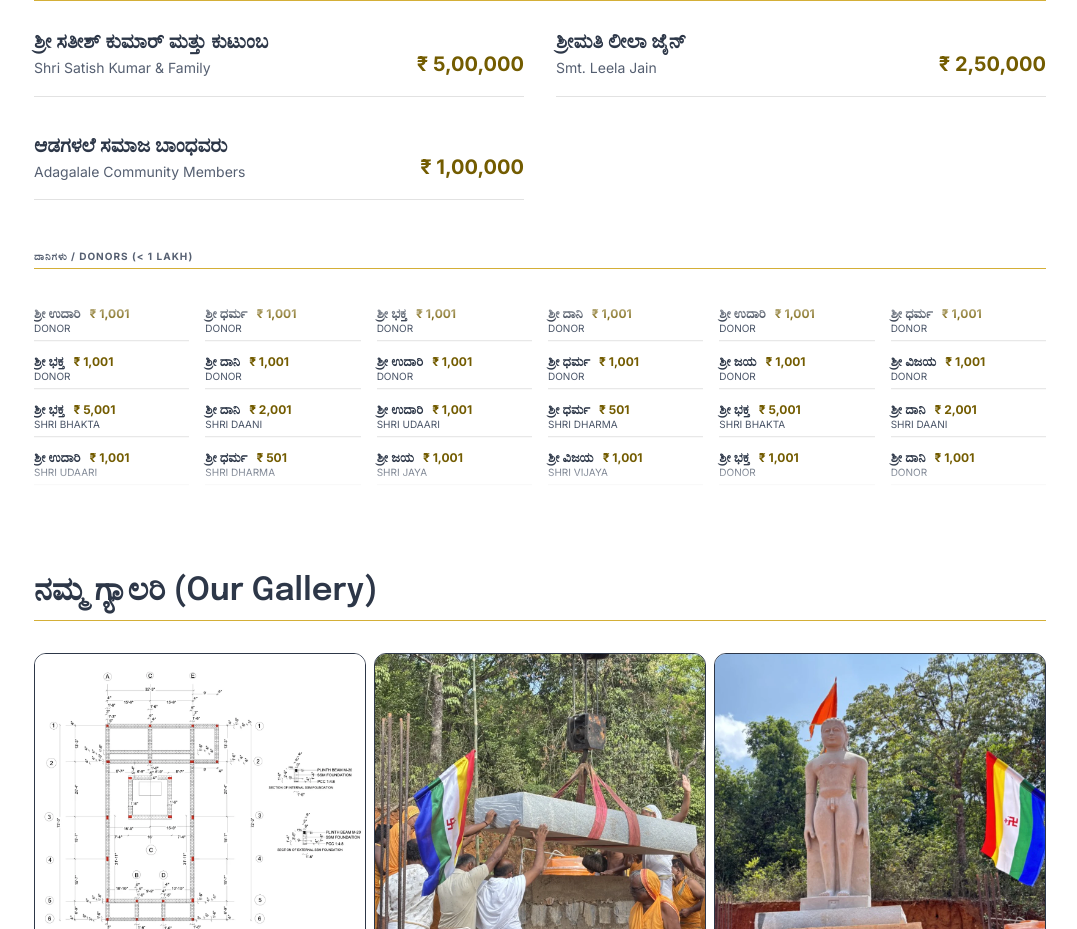
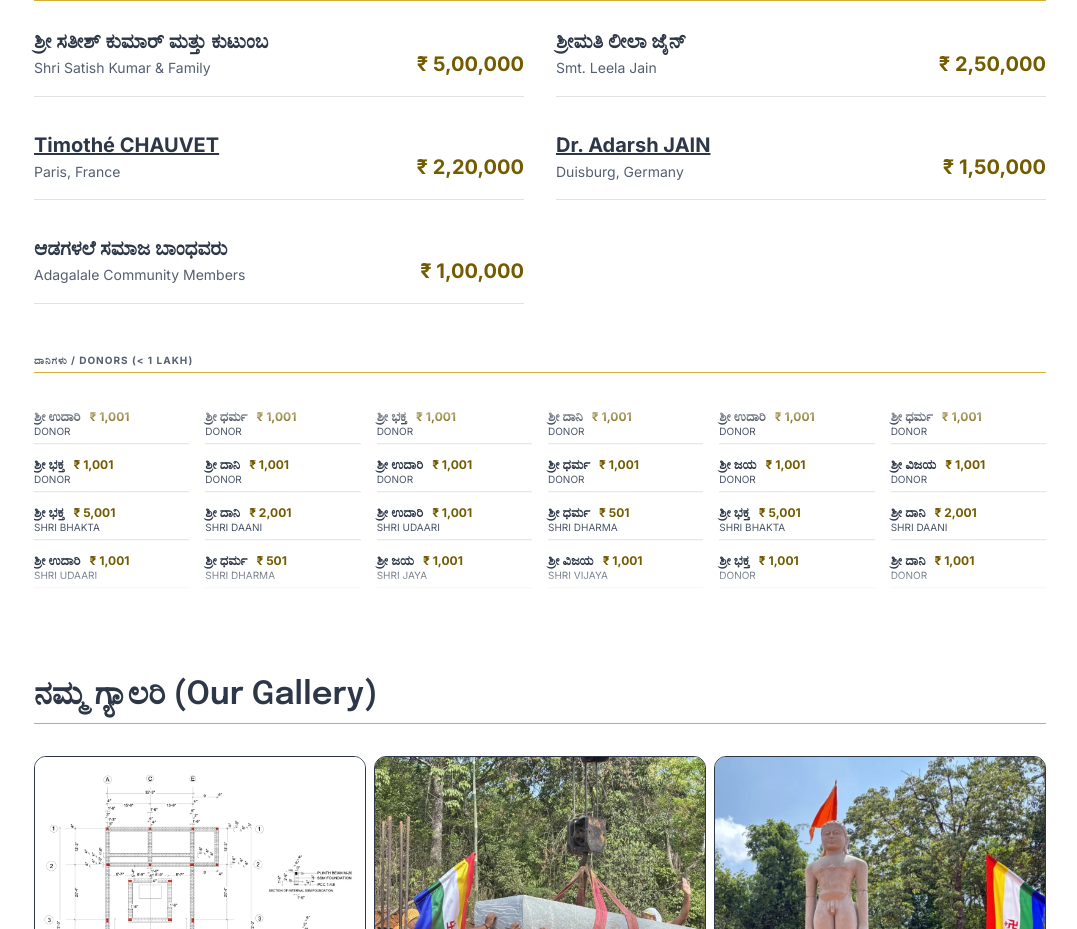
Before and after one commit to timothechauvet/sdjsac.in, a Next.js app: page / in a window 1280 px wide. Shown: the part 2700-3629 px from the top of the page, without its empty margins (100-1177 px from the left). Built offline with nearby package versions, Linux system fonts and the light colour scheme.

Commit message:
:sparkles: Add new major donors: Timothé CHAUVET and Dr. Adarsh JAIN

```diff
--- a/app/page.js
+++ b/app/page.js
@@ -222,6 +222,8 @@ export default function Home() {
             <div className="donor-major-grid">
               <DonorMajor nameKn="ಶ್ರೀ ಸತೀಶ್ ಕುಮಾರ್ ಮತ್ತು ಕುಟುಂಬ" nameEn="Shri Satish Kumar & Family" amount="₹ 5,00,000" />
               <DonorMajor nameKn="ಶ್ರೀಮತಿ ಲೀಲಾ ಜೈನ್" nameEn="Smt. Leela Jain" amount="₹ 2,50,000" />
+              <DonorMajor nameKn="Timothé CHAUVET" nameEn="Paris, France" amount="₹ 2,20,000" link="https://timothechau.vet" />
+              <DonorMajor nameKn="Dr. Adarsh JAIN" nameEn="Duisburg, Germany" amount="₹ 1,50,000" link="https://adarshjain.de" />
               <DonorMajor nameKn="ಆಡಗಳಲೆ ಸಮಾಜ ಬಾಂಧವರು" nameEn="Adagalale Community Members" amount="₹ 1,00,000" />
             </div>
           </div>
@@ -408,11 +410,19 @@ function BankField({ label, value }) {
   );
 }
 
-function DonorMajor({ nameKn, nameEn, amount }) {
+function DonorMajor({ nameKn, nameEn, amount, link }) {
   return (
     <div className="donor-major-item">
       <div>
-        <p className="donor-major-item__name">{nameKn}</p>
+        <p className="donor-major-item__name">
+          {link ? (
+            <a href={link} target="_blank" rel="noopener noreferrer" style={{ textDecoration: "underline" }}>
+              {nameKn}
+            </a>
+          ) : (
+            nameKn
+          )}
+        </p>
         <p className="donor-major-item__sub">{nameEn}</p>
       </div>
       <p className="donor-major-item__amount">{amount}</p>
```
